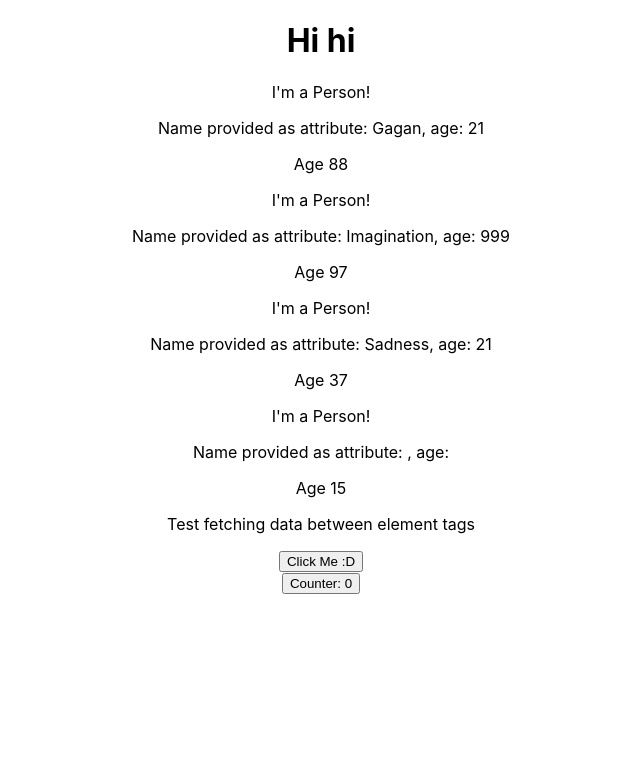
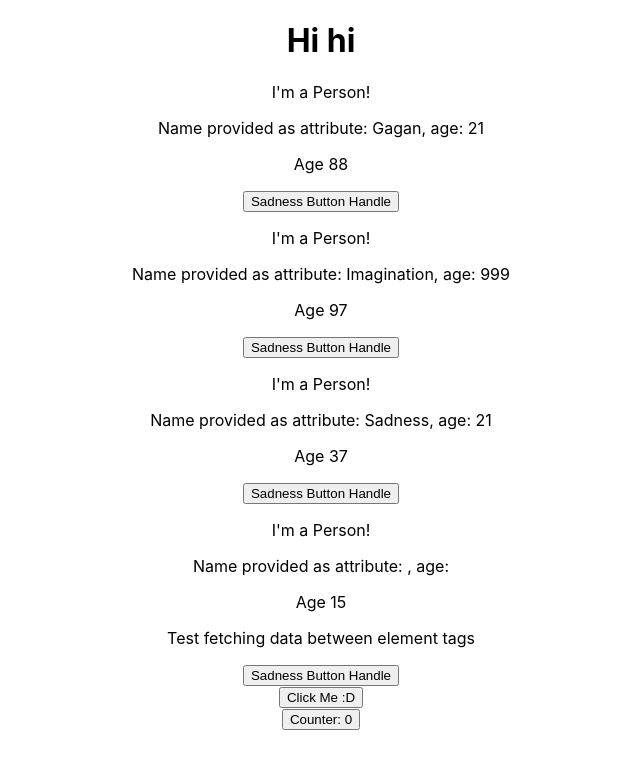
Before and after one commit to Gagandeep39/react-js-basics, a React (Create React App) app: page / in a window 1280 px wide. Shown: the top 768 px of the page, without its empty margins (319-959 px from the left). Built offline with nearby package versions, Linux system fonts and the light colour scheme.

Commit message:
Added a handle to communicate between component

```diff
--- a/src/App.js
+++ b/src/App.js
@@ -40,7 +40,10 @@ function App() {
       <h1>Hi hi</h1>
       <Person name="Gagan" age="21" />
       <Person name="Imagination" age="999" />
-      <Person name="Sadness" age="21" />
+      {/* Here we are passing a handler to testButton so it can be accessed from within the component
+        also the click here can be any name
+      */}
+      <Person name="Sadness" age="21" click={testButton}/>
       <Person> Test fetching data between element tags </Person>
       <button onClick={ testButton }>Click Me :D</button>
       <br/>
--- a/src/Person/Person.js
+++ b/src/Person/Person.js
@@ -9,6 +9,7 @@ const person = (props) => {
             <p> Name provided as attribute: {props.name}, age: {props.age}</p>
             <p>Age { Math.floor(Math.random() * 100) }</p>
             <p> {props.children} </p>
+            <button onClick={props.click} >Sadness Button Handle</button>
         </div>
     )
 };
```
